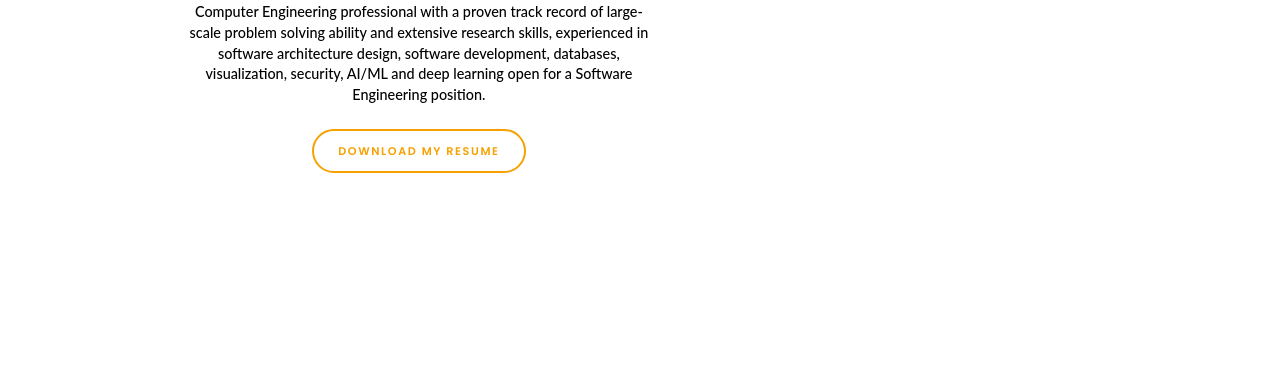
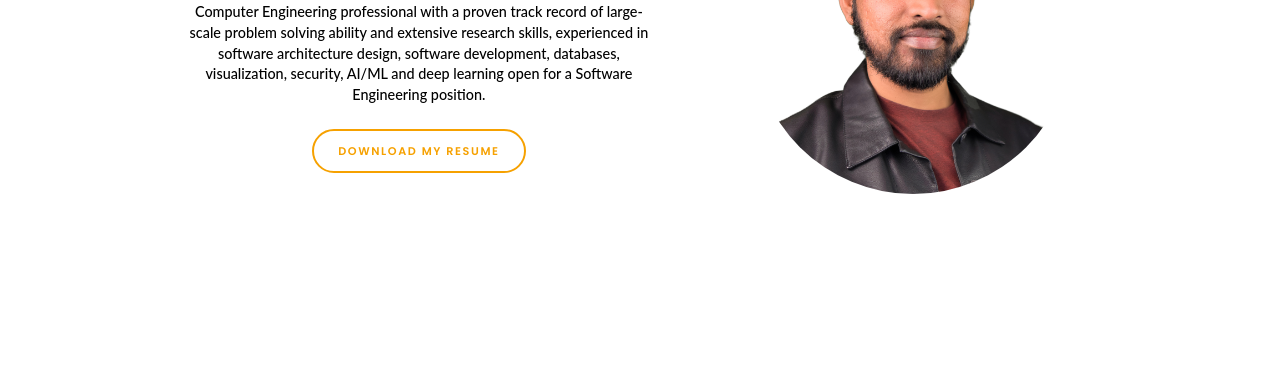
Before and after one commit to angelkdev/angelkdev.github.io, a plain HTML site: page index.html in a window 1280 px wide. Shown: the part 263-634 px from the top of the page. Drawn offline with nearby package versions, Linux system fonts and the light colour scheme.

Commit message:
Update index.html

```diff
--- a/index.html
+++ b/index.html
@@ -50,7 +50,7 @@
                 <div class="row">
                     <div class="col-md-5 col-md-push-7 col-xs-12">
                         <div class="hero-image">
-                            <img src="./resources/images/image.png" alt="">
+                            <img src="./image.png" alt="">
                             <br><br>
                             <div class="flex">
                                 <img class="icon" src="./resources/icons/linkedin.png" alt="">
```
